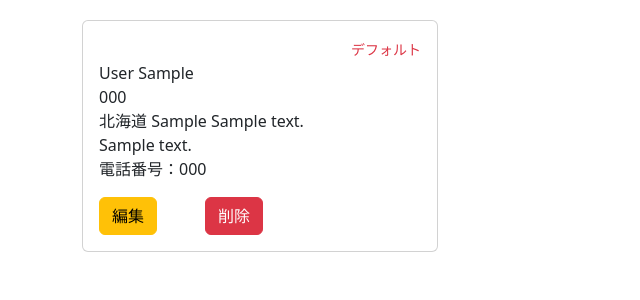
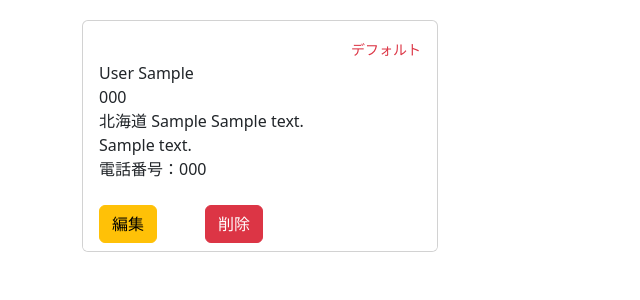
Before and after one commit to BtJ-gogo/django-ec, a Django app: page /accounts/shipping/ in a window 1280 px wide. Shown: the part 203-503 px from the top of the page, without its empty margins (0-640 px from the left). Run offline with Django 5.2, Linux system fonts and the light colour scheme; a user stored in the database is signed in; tables that the repository leaves empty hold one stand-in row (values such as "Sample post"); some libraries are stand-ins or nearby versions.

Commit message:
feat: change cards to be the same height

```diff
--- a/accounts/templates/shipping_address_list.html
+++ b/accounts/templates/shipping_address_list.html
@@ -11,13 +11,13 @@
     {% endif %}
     <div class="row mb-4">
         <div class="col-12">
-            <a href="{% url "accounts:shipping_add" %}" class="btn btn-danger">新規住所を追加</a>
+            <a href="{% url 'accounts:shipping_add' %}" class="btn btn-danger">新規住所を追加</a>
         </div>
     </div>
     <div class="row">
         {% for address in object_list %}
-        <div class="col-4">
-            <div class="card">
+        <div class="col-4 d-flex">
+            <div class="card flex-fill flex-column">
                 <div class="card-body">
                     {% if address.is_default %}<p class="card-text text-end text-danger my-0"><small>デフォルト</small></p>{% else %}<p class="card-text text-end text-secondary my-0"><small>デフォルトに変更する</small></p>{% endif %}
                     <p class="card-text my-0">{{ address.last_name }} {{ address.first_name }}</p>
@@ -25,9 +25,11 @@
                     <p class="card-text my-0">{{ address.get_state_display }} {{ address.city }} {{ address.address1 }}</p>
                     {% if address.address2 %}<p class="card-text my-0">{{ address.address2 }}</p>{% endif %}
                     <p class="card-text mt-0">電話番号：{{ address.phone }}</p>
+                </div>
+                <div class="card-footer border-0 bg-white">
                     <div class="d-flex">
                         <a href="{% url 'accounts:shipping_update' address.id %}" class="btn btn-warning me-5">編集</a>
-                    <form method="post" action="{% url "accounts:shipping_delete" address.id %}">
+                        <form method="post" action="{% url 'accounts:shipping_delete' address.id %}">
                             {% csrf_token %}
                             <button class="btn btn-danger" type="submit">削除</button>
                         </form>
```
Lines whose indentation alone changed are shown as unchanged.
